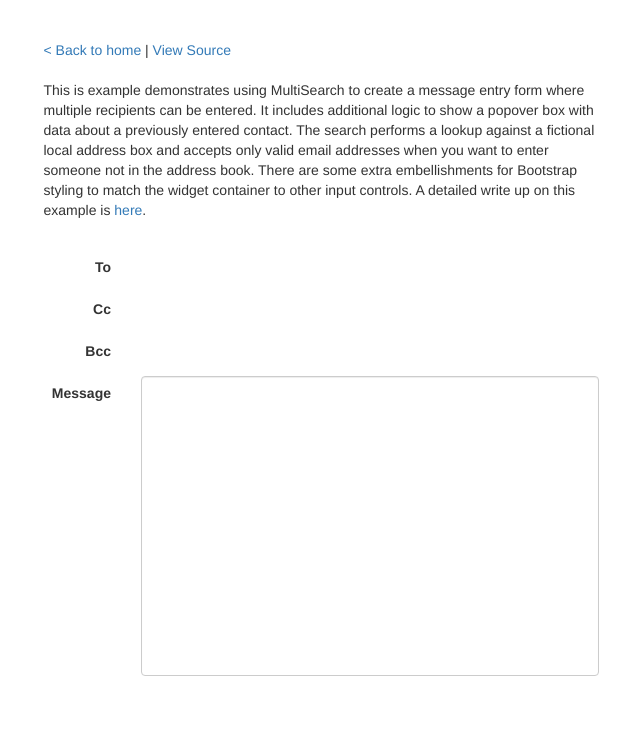
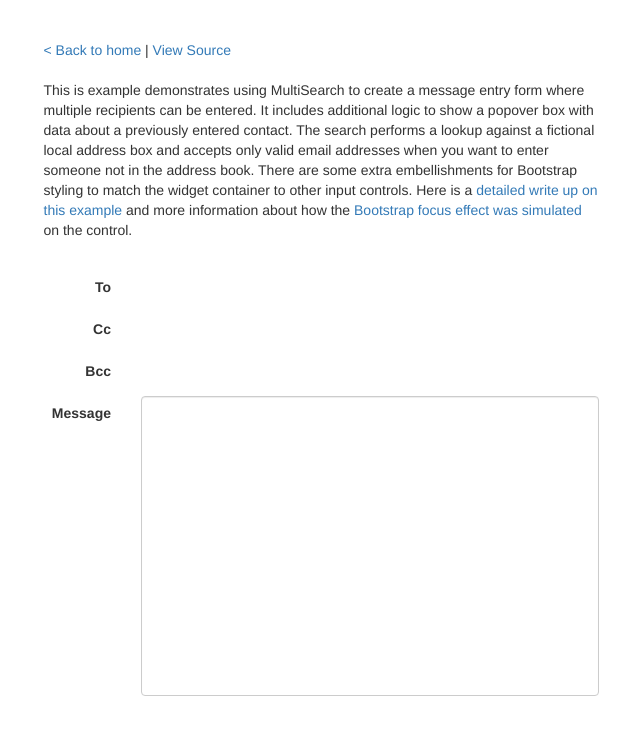
Before and after one commit to bseth99/jquery-ui-multisearch, a website: page examples/contact.html in a window 1280 px wide. Shown: the whole page, without its empty margins (319-959 px from the left). Drawn offline with nearby package versions, Linux system fonts and the light colour scheme; a script that the page names is missing.

Commit message:
Add more write ups

```diff
--- a/examples/contact.html
+++ b/examples/contact.html
@@ -116,8 +116,10 @@ a.label-default.active {
          can be entered.  It includes additional logic to show a popover box with data about a previously entered
          contact.  The search performs a lookup against a fictional local address box and accepts only valid email addresses
          when you want to enter someone not in the address book.  There are some extra embellishments for Bootstrap styling to
-         match the widget container to other input controls.  A detailed write up on this example is
-         <a href="http://www.benknowscode.com/2013/10/entering-recipients-from-address-book-jqueryui-multisearch.html" target="blog">here</a>.
+         match the widget container to other input controls.  Here is a
+         <a href="http://www.benknowscode.com/2013/10/entering-recipients-from-address-book-jqueryui-multisearch.html" target="blog">detailed write up on this example</a> and
+         more information about how the <a href="http://www.benknowscode.com/2013/10/simulate-bootstrap-focus-effect-on-nonform-controls.html" target="blog">Bootstrap focus effect was simulated</a>
+         on the control.
          </p>
 
          <br/>
```
